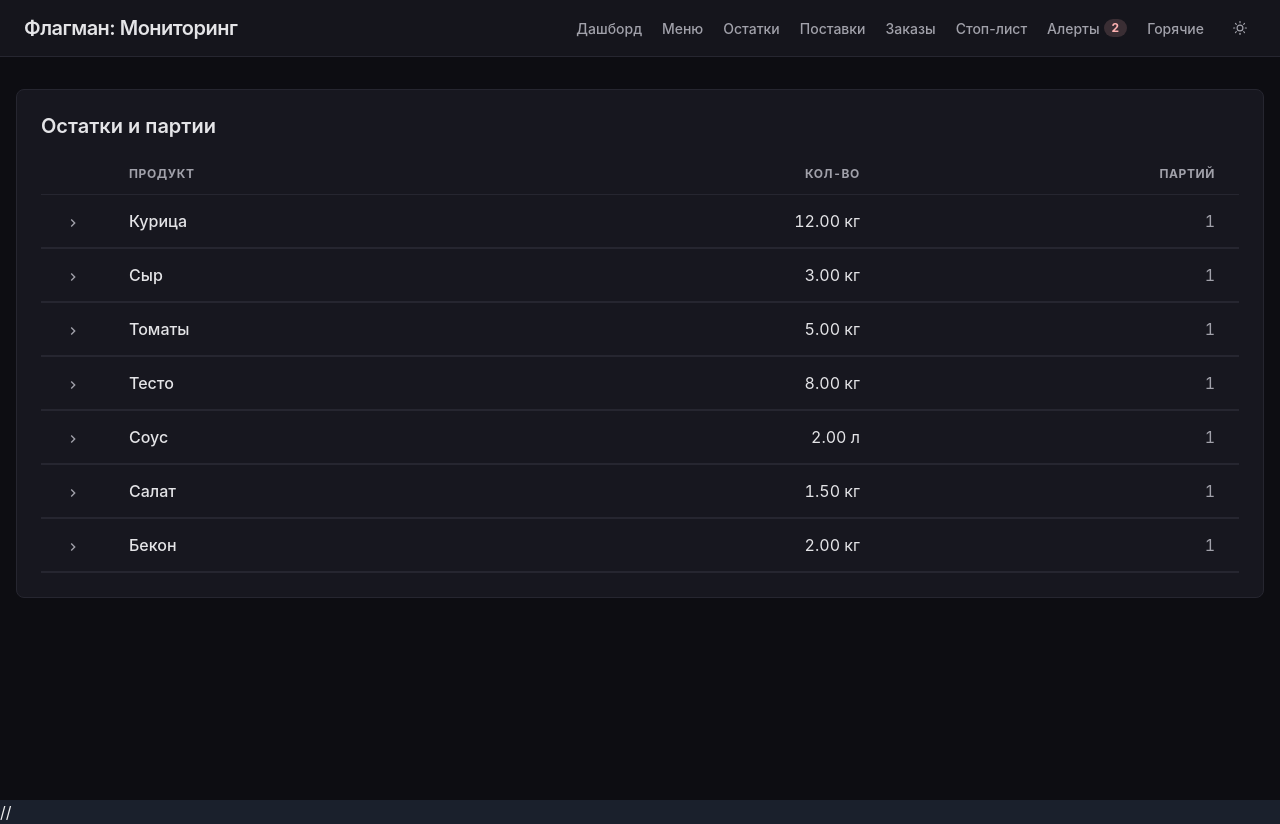
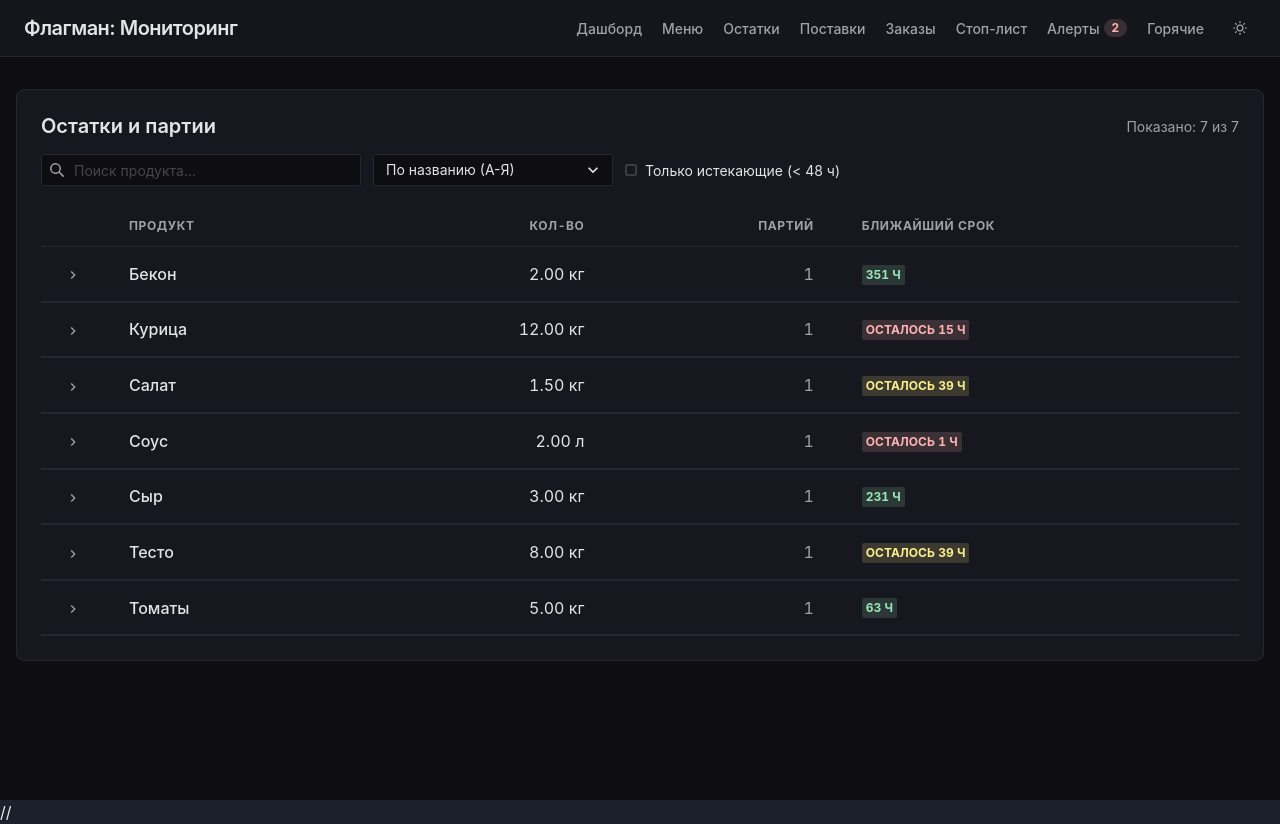
Before and after one commit to Arseny116/FlagmanUMIRHackIII-, a React (Vite) app in the folder Frontend/my-app/: page /stock in a window 1280 px wide. Built offline with nearby package versions, Linux system fonts and the light colour scheme.

Commit message:
feature(add): added filter, sorting

```diff
--- a/Frontend/my-app/src/pages/StockPage.jsx
+++ b/Frontend/my-app/src/pages/StockPage.jsx
@@ -1,25 +1,34 @@
 import {
   Box, Heading, Text, Spinner, Table, Thead, Tbody, Tr, Th, Td,
-  Badge, Collapse, Icon,
+  Badge, Collapse, Icon, Input, InputGroup, InputLeftElement,
+  Select, Checkbox, HStack, VStack, Button, IconButton,
 } from '@chakra-ui/react';
-import { ChevronDownIcon, ChevronRightIcon } from '@chakra-ui/icons';
+import {
+  ChevronDownIcon, ChevronRightIcon, SearchIcon, CloseIcon,
+} from '@chakra-ui/icons';
 import { useQuery } from '@tanstack/react-query';
-import { Fragment, useState } from 'react';
+import { Fragment, useState, useMemo } from 'react';
 import { api } from '../api/client';
+import { ExpiryBadge } from '../components/ExpiryBadge';
+import { EmptyState } from '../components/EmptyState';
+import { ErrorState } from '../components/ErrorState';
 
-function ExpiryBadge({ hours }) {
-  if (hours <= 0)  return <Badge colorScheme="red">просрочено</Badge>;
-  if (hours < 24)  return <Badge colorScheme="red">осталось {hours} ч</Badge>;
-  if (hours < 48)  return <Badge colorScheme="yellow">осталось {hours} ч</Badge>;
-  return <Badge colorScheme="green">{hours} ч</Badge>;
-}
+const EXPIRING_THRESHOLD = 48;
 
 export default function StockPage() {
   const [openId, setOpenId] = useState(null);
+  const [search, setSearch] = useState('');
+  const [sortBy, setSortBy] = useState('name');
+  const [onlyExpiring, setOnlyExpiring] = useState(false);
 
   const stockQuery = useQuery({
     queryKey: ['stock'],
     queryFn: api.getStock,
+  });
+
+  const allBatchesQuery = useQuery({
+    queryKey: ['batches', 'all'],
+    queryFn: () => api.getBatches(),
   });
 
   const batchesQuery = useQuery({
@@ -28,15 +37,156 @@ export default function StockPage() {
     enabled: openId != null,
   });
 
-  if (stockQuery.isLoading) return <Spinner />;
-  if (stockQuery.error) return <Text color="appMuted">Ошибка: {stockQuery.error.message}</Text>;
+  const enriched = useMemo(() => {
+    const stock = stockQuery.data ?? [];
+    const batches = allBatchesQuery.data ?? [];
+
+    const soonestByProduct = new Map();
+    for (const b of batches) {
+      const cur = soonestByProduct.get(b.productId);
+      if (cur == null || b.hoursLeft < cur) {
+        soonestByProduct.set(b.productId, b.hoursLeft);
+      }
+    }
+
+    return stock.map((s) => ({
+      ...s,
+      soonestExpiry: soonestByProduct.get(s.id) ?? Infinity,
+    }));
+  }, [stockQuery.data, allBatchesQuery.data]);
+
+  const filtered = useMemo(() => {
+    const q = search.trim().toLowerCase();
+    let list = enriched;
+
+    if (q) {
+      list = list.filter((s) => s.name.toLowerCase().includes(q));
+    }
+
+    if (onlyExpiring) {
+      list = list.filter((s) => s.soonestExpiry <= EXPIRING_THRESHOLD);
+    }
+
+    const sorted = [...list];
+    if (sortBy === 'name') {
+      sorted.sort((a, b) => a.name.localeCompare(b.name, 'ru'));
+    } else if (sortBy === 'qty') {
+      sorted.sort((a, b) => b.totalQuantity - a.totalQuantity);
+    } else if (sortBy === 'expiry') {
+      sorted.sort((a, b) => a.soonestExpiry - b.soonestExpiry);
+    }
+    return sorted;
+  }, [enriched, search, sortBy, onlyExpiring]);
+
+  const hasActiveFilters = search || onlyExpiring || sortBy !== 'name';
+
+  const resetFilters = () => {
+    setSearch('');
+    setSortBy('name');
+    setOnlyExpiring(false);
+  };
+
+  if (stockQuery.isLoading || allBatchesQuery.isLoading) {
+    return (
+      <Box p={6} bg="cardBg" border="1px solid" borderColor="appBorder" borderRadius="lg">
+        <Spinner />
+      </Box>
+    );
+  }
+
+  if (stockQuery.error) {
+    return (
+      <Box p={6} bg="cardBg" border="1px solid" borderColor="appBorder" borderRadius="lg">
+        <ErrorState
+          message={stockQuery.error.message}
+          onRetry={() => stockQuery.refetch()}
+        />
+      </Box>
+    );
+  }
 
   return (
     <Box p={6} bg="cardBg" border="1px solid" borderColor="appBorder" borderRadius="lg">
-      <Heading size="md" mb={4} color="appText" fontWeight="600">
+      <HStack justify="space-between" mb={4} wrap="wrap" spacing={3}>
+        <Heading size="md" color="appText" fontWeight="600">
           Остатки и партии
         </Heading>
+        <Text color="appMuted" fontSize="sm">
+          Показано: {filtered.length} из {enriched.length}
+        </Text>
+      </HStack>
 
+      <VStack align="stretch" spacing={3} mb={5}>
+        <HStack spacing={3} wrap="wrap">
+          <InputGroup size="sm" maxW="320px" flex={1} minW="220px">
+            <InputLeftElement pointerEvents="none">
+              <SearchIcon color="appMuted" />
+            </InputLeftElement>
+            <Input
+              placeholder="Поиск продукта..."
+              value={search}
+              onChange={(e) => setSearch(e.target.value)}
+              bg="appBg"
+              borderColor="appBorder"
+              color="appText"
+              _hover={{ borderColor: 'appAccent' }}
+              _focus={{ borderColor: 'appAccent', boxShadow: 'none' }}
+            />
+          </InputGroup>
+
+          <Select
+            size="sm"
+            maxW="240px"
+            value={sortBy}
+            onChange={(e) => setSortBy(e.target.value)}
+            bg="appBg"
+            borderColor="appBorder"
+            color="appText"
+            _hover={{ borderColor: 'appAccent' }}
+            _focus={{ borderColor: 'appAccent', boxShadow: 'none' }}
+          >
+            <option value="name" style={{ background: '#1a1a1a' }}>По названию (А-Я)</option>
+            <option value="qty" style={{ background: '#1a1a1a' }}>По количеству (убыв.)</option>
+            <option value="expiry" style={{ background: '#1a1a1a' }}>По сроку (сначала истекающие)</option>
+          </Select>
+
+          <Checkbox
+            size="sm"
+            isChecked={onlyExpiring}
+            onChange={(e) => setOnlyExpiring(e.target.checked)}
+            colorScheme="orange"
+            color="appText"
+          >
+            <Text fontSize="sm" color="appText">
+              Только истекающие (&lt; {EXPIRING_THRESHOLD} ч)
+            </Text>
+          </Checkbox>
+
+          {hasActiveFilters && (
+            <Button
+              size="sm"
+              variant="ghost"
+              color="appMuted"
+              leftIcon={<CloseIcon boxSize={3} />}
+              _hover={{ color: 'appAccent' }}
+              onClick={resetFilters}
+            >
+              Сбросить
+            </Button>
+          )}
+        </HStack>
+      </VStack>
+
+      {filtered.length === 0 ? (
+        <EmptyState
+          title="Ничего не найдено"
+          subtitle={
+            hasActiveFilters
+              ? 'Попробуйте изменить фильтры или сбросить их'
+              : 'На складе пока нет продуктов'
+          }
+        />
+      ) : (
         <Table variant="simple">
           <Thead>
             <Tr>
@@ -44,11 +194,13 @@ export default function StockPage() {
               <Th borderColor="appBorder" color="appMuted">Продукт</Th>
               <Th isNumeric borderColor="appBorder" color="appMuted">Кол-во</Th>
               <Th isNumeric borderColor="appBorder" color="appMuted">Партий</Th>
+              <Th borderColor="appBorder" color="appMuted">Ближайший срок</Th>
             </Tr>
           </Thead>
           <Tbody>
-          {stockQuery.data.map((item) => {
+            {filtered.map((item) => {
               const isOpen = openId === item.id;
+              const hasSoonest = item.soonestExpiry !== Infinity;
               return (
                 <Fragment key={item.id}>
                   <Tr
@@ -65,10 +217,14 @@ export default function StockPage() {
                       {item.totalQuantity.toFixed(2)} {item.unit}
                     </Td>
                     <Td isNumeric borderColor="appBorder" color="appMuted">{item.batchesCount}</Td>
+                    <Td borderColor="appBorder">
+                      {hasSoonest
+                        ? <ExpiryBadge hours={item.soonestExpiry} />
+                        : <Text color="appMuted" fontSize="sm">—</Text>}
+                    </Td>
                   </Tr>
-
                   <Tr borderColor="appBorder">
-                <Td colSpan={4} p={0} borderColor="appBorder">
+                    <Td colSpan={5} p={0} borderColor="appBorder">
                       <Collapse in={isOpen} animateOpacity>
                         <Box p={4} bg="appBg" borderRadius="md" m={2}>
                           {batchesQuery.isLoading ? (
@@ -107,6 +263,7 @@ export default function StockPage() {
             })}
           </Tbody>
         </Table>
+      )}
     </Box>
   );
 }
```
Lines whose indentation alone changed are shown as unchanged.
